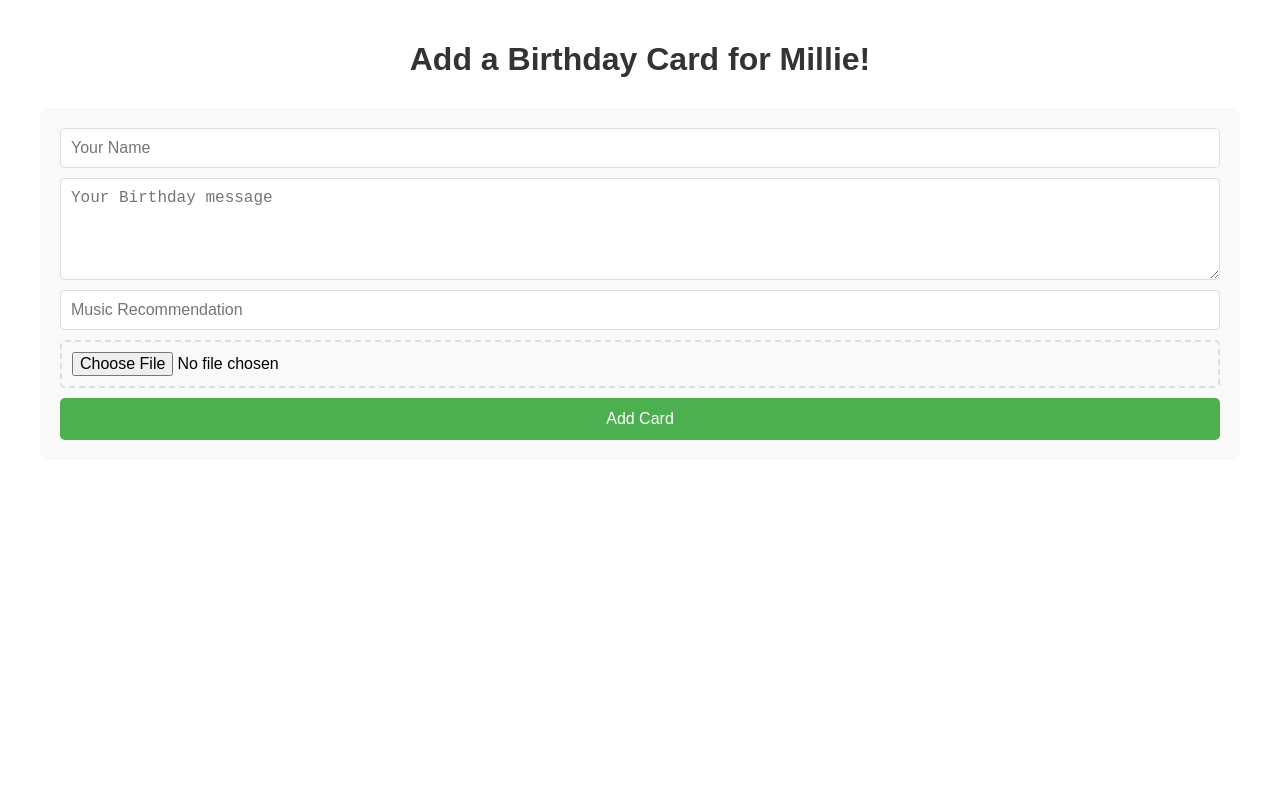
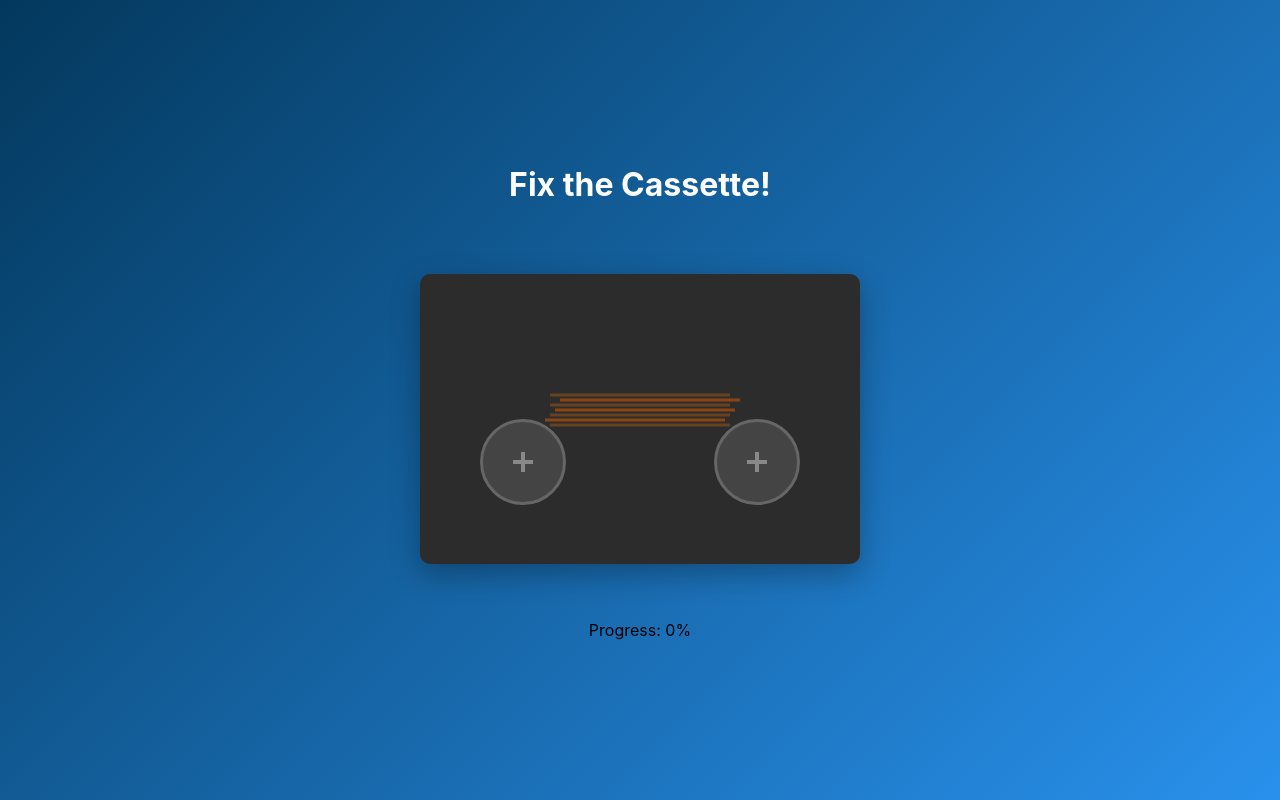
Before and after one commit to syessaching/blueyprod, a React (Create React App) app in the folder blueyprod-frontend/: page /contribute in a window 1280 px wide. Built offline with nearby package versions, Linux system fonts and the light colour scheme.

Commit message:
Add cassette scroll animation

```diff
--- a/blueyprod-frontend/src/App.js
+++ b/blueyprod-frontend/src/App.js
@@ -2,20 +2,28 @@ import React from 'react';
 import { BrowserRouter as Router, Routes, Route } from 'react-router-dom';
 import Home from './pages/Home';
 import Contribute from './pages/Contribute';
+import CassetteLanding from './components/CassetteLanding';
 import './App.css';
 
 
+// function App() {
+//     return (
+//       <Router>
+//         <div className='App'>
+//           <Routes>
+//             <Route path="/" element={<Home />} />
+//             <Route path="/contribute" element={<Contribute />} />
+//           </Routes>
+//         </div>
+//       </Router>
+//     )
+// }
+
+// export default App;
+
+
 function App() {
-    return (
-      <Router>
-        <div className='App'>
-          <Routes>
-            <Route path="/" element={<Home />} />
-            <Route path="/contribute" element={<Contribute />} />
-          </Routes>
-        </div>
-      </Router>
-    )
+  return <CassetteLanding />;
 }
 
 export default App;
--- /dev/null
+++ b/blueyprod-frontend/src/components/CassetteLanding.css
@@ -0,0 +1,88 @@
+.cassette-container {
+    display: flex;
+    flex-direction: column;
+    align-items: center;
+    justify-content: center;
+    min-height: 100vh;
+    background: linear-gradient(135deg, #03385d 0%, #2991ec 100%);
+}
+
+.cassette-container h1 {
+  color: white;
+}
+
+.cassette{
+    margin: 40px 0;
+}
+
+.cassette-body{
+    width: 400px;
+    height: 250px;
+    background: #2c2c2c;
+    border-radius: 10px;
+    position: relative;
+    box-shadow: 0 10px 30px rgba(0,0,0,0.3);
+    padding: 20px;
+}
+
+.reel{
+    width: 80px;
+    height: 80px;
+    background: #444;
+    border-radius: 50%;
+    position: absolute;
+    top: 50%;
+    transform: translateY(-50%);
+    border: 3px solid #666;
+
+}
+
+.left-reel{
+    left: 60px;
+
+}
+
+.right-reel{
+    right: 60px;
+}
+
+.reel::before {
+  content: '';
+  position: absolute;
+  width: 20px;
+  height: 4px;
+  background: #888;
+  top: 50%;
+  left: 50%;
+  transform: translate(-50%, -50%);
+}
+
+.reel::after {
+  content: '';
+  position: absolute;
+  width: 4px;
+  height: 20px;
+  background: #888;
+  top: 50%;
+  left: 50%;
+  transform: translate(-50%, -50%);
+}
+
+.tape-tangle {
+  position: absolute;
+  width: 180px;
+  height: 3px;
+  top: 45%;
+  left: 50%;
+  transform: translate(-50%, -50%);
+  background: #654321;
+  opacity: 1;
+  z-index: 10;
+  box-shadow:
+    0 10px 0 #654321,
+    0 20px 0 #654321,
+    0 -10px 0 #654321,
+    5px 5px 0 #8B4513,
+    -5px 15px 0 #8B4513,
+    10px -5px 0 #8B4513;
+}
--- /dev/null
+++ b/blueyprod-frontend/src/components/CassetteLanding.js
@@ -0,0 +1,47 @@
+import React, {useState} from "react";
+import './CassetteLanding.css';
+
+
+
+function CassetteLanding(){
+    const [scrollProgress, setScrollProgress] = useState(0);
+    const [isFixed, setIsFixed] = useState(false)
+
+    const handleScroll = (e) => {
+        console.log ('Scrolling!', e.deltaY);
+
+        const newProgress = Math.max(0, Math.min(scrollProgress + e.deltaY * 0.1, 100));
+        setScrollProgress(newProgress);
+
+        if(newProgress >= 100 && !isFixed){
+            setIsFixed(true);
+        }
+    }
+    return (
+        <div className="cassette-container" onWheel={handleScroll}>
+            <h1> Fix the Cassette!</h1>
+
+            <div className="cassette">
+                <div className="cassette-body">
+                    <div className="reel left-reel"
+                        style={{ transform: `rotate(${scrollProgress * 3.6}deg)`}}
+                    />
+                    <div className="reel right-reel"
+                        style={{ transform: `rotate(-${scrollProgress * 3.6}deg)`}}
+                    />
+                    <div
+                        className="tape-tangle"
+                        style={{ opacity: 1 - scrollProgress / 100 }}
+                    />
+                </div>
+            </div>
+
+            <p>Progress: {Math.floor(scrollProgress)}%</p>
+            {isFixed && <p>✅ Cassette Fixed!</p>}
+
+        </div>
+    )
+
+}
+
+export default CassetteLanding;
```
